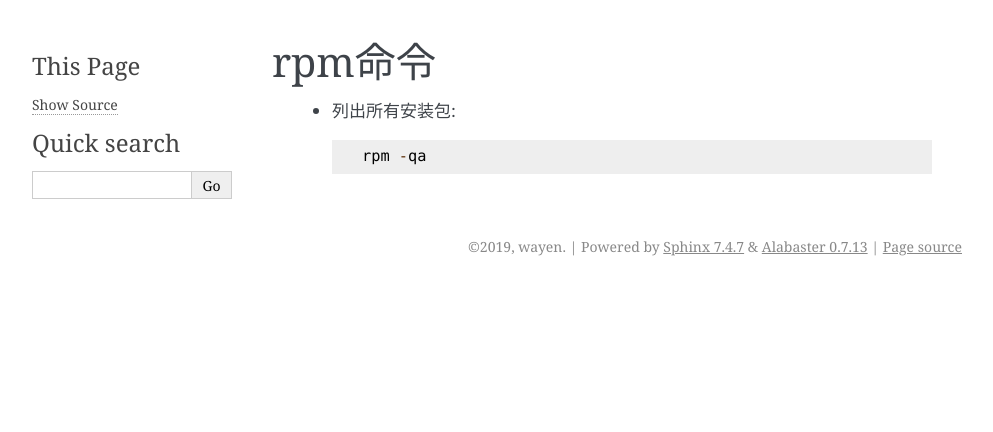
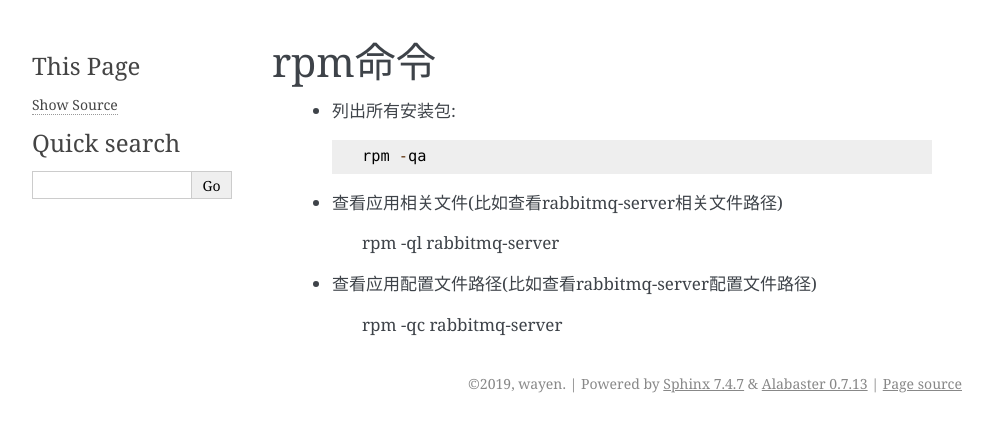
Before and after one commit to wojunnihou/pylearn, a Sphinx documentation site: the page built from doc/source/cmd/rpm.rst, in a window 1280 px wide. Shown: the top 432 px of the page, without its empty margins (148-1141 px from the left). Built offline with Sphinx 7.4.7, drawn with Linux system fonts in a browser that asks for light colours.

Commit message:
查看应用相关文件以及配置文件命令

```diff
--- a/doc/source/cmd/rpm.rst
+++ b/doc/source/cmd/rpm.rst
@@ -4,3 +4,11 @@ rpm命令
     * 列出所有安装包::
 
         rpm -qa
+
+    * 查看应用相关文件(比如查看rabbitmq-server相关文件路径)
+
+        rpm -ql rabbitmq-server
+
+    * 查看应用配置文件路径(比如查看rabbitmq-server配置文件路径)
+
+        rpm -qc rabbitmq-server
```
